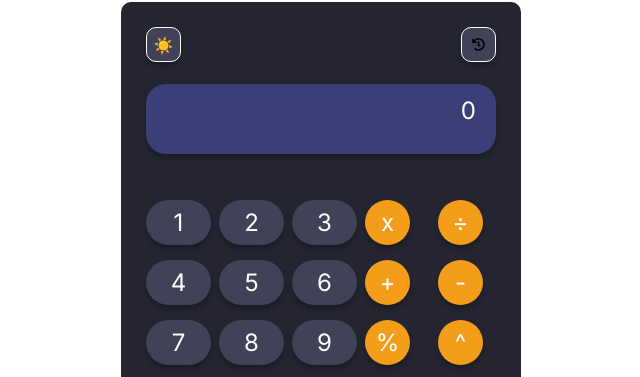
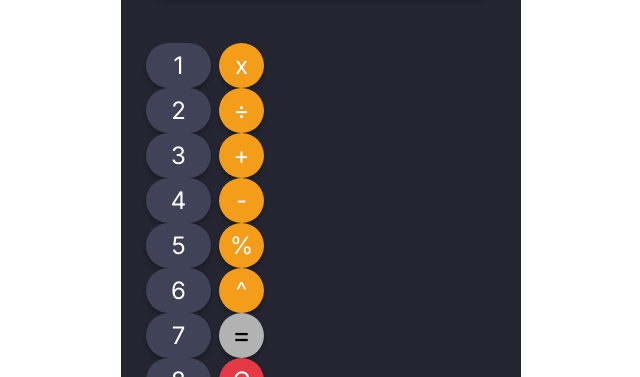
Before and after one commit to ndifejoshua/Calculator-project, a plain HTML site: page index.html in a window 1280 px wide. Shown: the part 174-551 px from the top of the page, without its empty margins (319-959 px from the left). Drawn offline with Linux system fonts and the light colour scheme; a web font is replaced by a local one.

Commit message:
calculatorProjectFirstSemester

```diff
--- a/index.html
+++ b/index.html
@@ -39,23 +39,18 @@
       <div class="display" id="display"></div> <!-- Calculator display -->
 
       <div class="buttons">
+        <div class="digits__grid">
         <button type="button" data-value="1" class="btn">1</button>
         <button type="button" data-value="2" class="btn">2</button>
         <button type="button" data-value="3" class="btn">3</button>
-        <button type="button" data-value="*" class="btn btn--operand">x</button>
-        <button type="button" data-value="/" class="btn btn--operand">÷</button>
 
         <button type="button" data-value="4" class="btn">4</button>
         <button type="button" data-value="5" class="btn">5</button>
         <button type="button" data-value="6" class="btn">6</button>
-        <button type="button" data-value="+" class="btn btn--operand">+</button>
-        <button type="button" data-value="-" class="btn btn--operand">-</button>
 
         <button type="button" data-value="7" class="btn">7</button>
         <button type="button" data-value="8" class="btn">8</button>
         <button type="button" data-value="9" class="btn">9</button>
-        <button type="button" data-value="%" class="btn btn--operand">%</button>
-        <button type="button" data-value="**" class="btn btn--operand">^</button>
 
         <button type="button" data-value="." class="btn">.</button>
         <button type="button" data-value="0" class="btn">0</button>
@@ -67,9 +62,20 @@
             width="24px"
           />
         </button>
+        </div>
+        <div class="operator__grid">
+        <button type="button" data-value="*" class="btn btn--operand">x</button>
+        <button type="button" data-value="/" class="btn btn--operand">÷</button>
+
+        <button type="button" data-value="+" class="btn btn--operand">+</button>
+        <button type="button" data-value="-" class="btn btn--operand">-</button>
+
+        <button type="button" data-value="%" class="btn btn--operand">%</button>
+        <button type="button" data-value="**" class="btn btn--operand">^</button>
 
         <button type="button" data-value="=" class="btn btn--equality">=</button>
         <button type="button" data-value="clear" class="btn btn--clear">C</button>
+          </div>
       </div>
     </div>
   </main>
```
